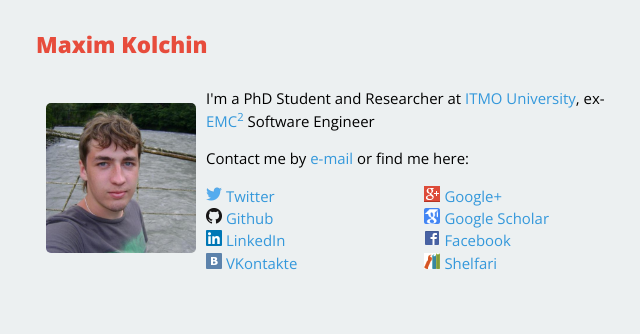
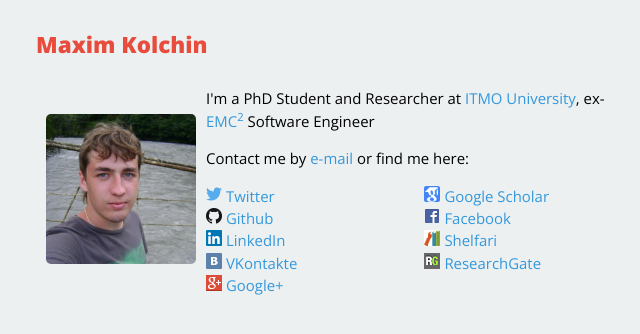
Before and after one commit to KMax/kmax.github.io, a Jekyll site: the page built from index.html, in a window 1280 px wide. Shown: the top 334 px of the page, without its empty margins (308-948 px from the left). Built offline with Jekyll 4.4.1, drawn with Linux system fonts in a browser that asks for light colours; Markdown is read by kramdown in place of the engine named in the settings.

Commit message:
Added the link to my profile on ResearchGate

```diff
--- a/index.html
+++ b/index.html
@@ -47,6 +47,10 @@ title: About | Maxim Kolchin
 						<img class="social-icon" src="/images/favicon-shelfari.ico"/>
 						<a href="http://www.shelfari.com/kolchinmax">Shelfari</a>
 					</li>
+                                        <li>
+                                                <img class="social-icon" src="/images/favicon-researchgate.ico"/>
+                                                <a href="http://www.researchgate.net/profile/Maxim_Kolchin">ResearchGate</a>
+                                        </li>
 				</ul>
 			</p>
 		</div>
```
Also changed, not shown: images/favicon-researchgate.ico (added).
